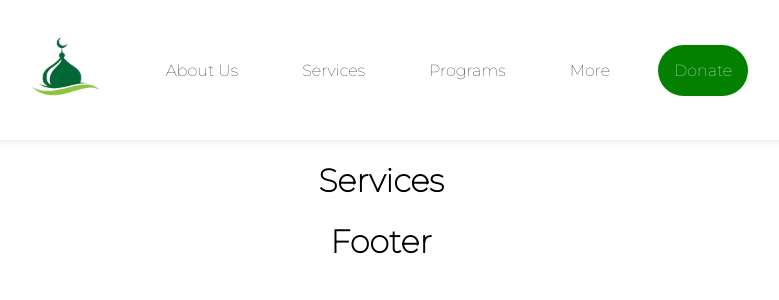
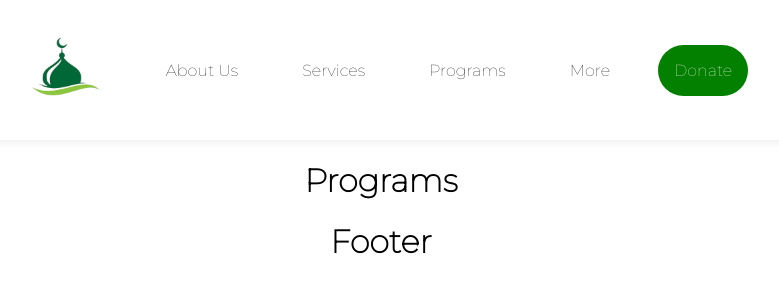
Before and after one commit to nabdi7/masjid, a React (Create React App) app: page /programs in a window 1280 px wide. Shown: the top 300 px of the page, without its empty margins (259-1038 px from the left). Built offline with nearby package versions, Linux system fonts and the light colour scheme.

Commit message:
first commit

```diff
--- a/src/components/About.js
+++ b/src/components/About.js
@@ -4,9 +4,13 @@ import "./About.css";
 const About = () => {
     return (
         <>
+        {/* about the masjid */}
         <div className="about">
             <h1>About</h1>
         </div>
+
+        {/* board members */}
+
 
         </>
 
--- a/src/components/Donate.js
+++ b/src/components/Donate.js
@@ -4,9 +4,13 @@ import "./Donate.css";
 const Donate = () => {
     return (
         <>
+        {/* donation */}
         <div className="Donate">
-            <h1>Services</h1>
+            <h1>Donation</h1>
         </div>
+
+        {/* QR codes */}
+
 
         </>
 
--- a/src/components/Home.js
+++ b/src/components/Home.js
@@ -5,6 +5,8 @@ import logo from "../images/main.jpg";
 const Home = () => {
     return (
         <>
+        {/* sliding show background */}
+
         <div className="background-image">
             {/* <img src={logo} className="main-image" alt="logo" /> */}
             <div className="background-text">
@@ -14,7 +16,19 @@ const Home = () => {
             </div>
         </div>
 
+        {/* services */}
         <section className="services">
+
+        </section>
+
+        {/* prayer times */}
+        <section className="prayer">
+
+        </section>
+
+
+        {/* gallery */}
+        <section className="gallery">
 
         </section>
 
--- a/src/components/Programs.js
+++ b/src/components/Programs.js
@@ -4,9 +4,12 @@ import "./Programs.css";
 const Programs = () => {
     return (
         <>
+        {/* programs or events */}
         <div className="Programs">
-            <h1>Services</h1>
+            <h1>Programs</h1>
         </div>
+
+        {/* calendar events integration */}
 
         </>
 
--- a/src/components/Services.js
+++ b/src/components/Services.js
@@ -8,6 +8,8 @@ const Services = () => {
             <h1>Services</h1>
         </div>
 
+        {/* get in touch */}
+
         </>
 
     );
```
Also changed, not shown: src/components/Home.css (line endings or trailing spaces).
